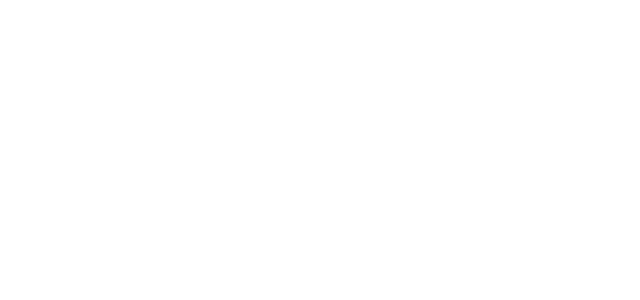
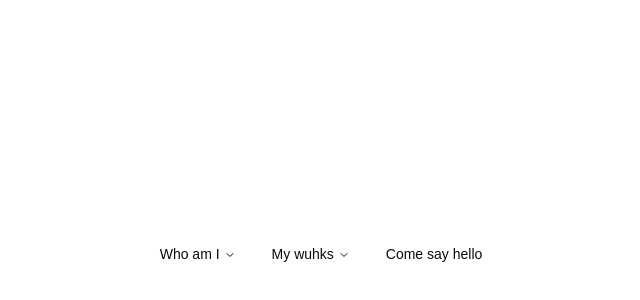
Before and after one commit to igloo-9/nihao-woshiricky, a Next.js app: page / in a window 1280 px wide. Shown: the part 146-446 px from the top of the page, without its empty margins (319-959 px from the left). Built offline with nearby package versions, Linux system fonts and the light colour scheme.

Commit message:
feat: add main content navigation menu and some text content

```diff
--- a/app/page.js
+++ b/app/page.js
@@ -1,3 +1,128 @@
+'use client'
+
+import * as React from 'react'
+import Link from 'next/link'
+
+import { cn } from '@/lib/utils'
+import {
+  NavigationMenu,
+  NavigationMenuContent,
+  NavigationMenuItem,
+  NavigationMenuLink,
+  NavigationMenuList,
+  NavigationMenuTrigger,
+  navigationMenuTriggerStyle,
+} from '@/components/ui/navigation-menu'
+
+const components = [
+  {
+    title: 'Lopi',
+    href: '/',
+    description:
+      'A public restroom passcode sharing mobile app (under development).',
+  },
+  {
+    title: 'Tubing',
+    href: '/',
+    description:
+      'A YouTube video downloading webapp. Currently down for maintenance.',
+  },
+]
+
 export default function Home() {
-  return <></>
+  return (
+    <div
+      style={{
+        display: 'flex',
+        justifyContent: 'center',
+        alignItems: 'center',
+        height: '100vh',
+      }}
+    >
+      <NavigationMenu>
+        <NavigationMenuList>
+          <NavigationMenuItem>
+            <NavigationMenuTrigger>Who am I</NavigationMenuTrigger>
+            <NavigationMenuContent>
+              <ul className="grid gap-3 p-4 md:w-[400px] lg:w-[500px] lg:grid-cols-[.75fr_1fr]">
+                <li className="row-span-3">
+                  <NavigationMenuLink asChild>
+                    <a
+                      className="flex h-full w-full select-none flex-col justify-end rounded-md bg-gradient-to-b from-muted/50 to-muted p-6 no-underline outline-none focus:shadow-md"
+                      href="/"
+                    >
+                      <div className="mb-2 mt-4 text-lg font-medium">
+                        Jiaqi Gu
+                      </div>
+                      <p className="text-sm leading-tight text-muted-foreground">
+                        I'm a dedicated software engineer and my preferred name
+                        is Ricky :)
+                      </p>
+                    </a>
+                  </NavigationMenuLink>
+                </li>
+                <ListItem href="/docs" title="Techstack">
+                  MERN (MongoDB + Express + React + Node.js) + React Native Expo
+                </ListItem>
+                <ListItem href="/docs/installation" title="Education">
+                  UC San Diego M.S. | Purdue B.S.
+                </ListItem>
+                <ListItem href="/docs/primitives/typography" title="Hobbies">
+                  League of Legends, Movies, and Gourmet
+                </ListItem>
+              </ul>
+            </NavigationMenuContent>
+          </NavigationMenuItem>
+          <NavigationMenuItem>
+            <NavigationMenuTrigger>My wuhks</NavigationMenuTrigger>
+            <NavigationMenuContent>
+              <ul className="grid w-[400px] gap-3 p-4 md:w-[500px] md:grid-cols-2 lg:w-[600px] ">
+                {components.map((component) => (
+                  <ListItem
+                    key={component.title}
+                    title={component.title}
+                    href={component.href}
+                  >
+                    {component.description}
+                  </ListItem>
+                ))}
+              </ul>
+            </NavigationMenuContent>
+          </NavigationMenuItem>
+          <NavigationMenuItem>
+            <Link href="/docs" legacyBehavior passHref>
+              <NavigationMenuLink className={navigationMenuTriggerStyle()}>
+                Come say hello
+              </NavigationMenuLink>
+            </Link>
+          </NavigationMenuItem>
+        </NavigationMenuList>
+      </NavigationMenu>
+    </div>
+  )
 }
+
+const ListItem = React.forwardRef(
+  ({ className, title, children, ...props }, ref) => {
+    return (
+      <li>
+        <NavigationMenuLink asChild>
+          <a
+            ref={ref}
+            className={cn(
+              'block select-none space-y-1 rounded-md p-3 leading-none no-underline outline-none transition-colors hover:bg-accent hover:text-accent-foreground focus:bg-accent focus:text-accent-foreground',
+              className,
+            )}
+            {...props}
+          >
+            <div className="text-sm font-medium leading-none">{title}</div>
+            <p className="line-clamp-2 text-sm leading-snug text-muted-foreground">
+              {children}
+            </p>
+          </a>
+        </NavigationMenuLink>
+      </li>
+    )
+  },
+)
+ListItem.displayName = 'ListItem'
--- /dev/null
+++ b/components/ui/navigation-menu.jsx
@@ -0,0 +1,104 @@
+import * as React from "react"
+import * as NavigationMenuPrimitive from "@radix-ui/react-navigation-menu"
+import { cva } from "class-variance-authority"
+import { ChevronDown } from "lucide-react"
+
+import { cn } from "@/lib/utils"
+
+const NavigationMenu = React.forwardRef(({ className, children, ...props }, ref) => (
+  <NavigationMenuPrimitive.Root
+    ref={ref}
+    className={cn(
+      "relative z-10 flex max-w-max flex-1 items-center justify-center",
+      className
+    )}
+    {...props}>
+    {children}
+    <NavigationMenuViewport />
+  </NavigationMenuPrimitive.Root>
+))
+NavigationMenu.displayName = NavigationMenuPrimitive.Root.displayName
+
+const NavigationMenuList = React.forwardRef(({ className, ...props }, ref) => (
+  <NavigationMenuPrimitive.List
+    ref={ref}
+    className={cn(
+      "group flex flex-1 list-none items-center justify-center space-x-1",
+      className
+    )}
+    {...props} />
+))
+NavigationMenuList.displayName = NavigationMenuPrimitive.List.displayName
+
+const NavigationMenuItem = NavigationMenuPrimitive.Item
+
+const navigationMenuTriggerStyle = cva(
+  "group inline-flex h-9 w-max items-center justify-center rounded-md bg-background px-4 py-2 text-sm font-medium transition-colors hover:bg-accent hover:text-accent-foreground focus:bg-accent focus:text-accent-foreground focus:outline-none disabled:pointer-events-none disabled:opacity-50 data-[active]:bg-accent/50 data-[state=open]:bg-accent/50"
+)
+
+const NavigationMenuTrigger = React.forwardRef(({ className, children, ...props }, ref) => (
+  <NavigationMenuPrimitive.Trigger
+    ref={ref}
+    className={cn(navigationMenuTriggerStyle(), "group", className)}
+    {...props}>
+    {children}{" "}
+    <ChevronDown
+      className="relative top-[1px] ml-1 h-3 w-3 transition duration-300 group-data-[state=open]:rotate-180"
+      aria-hidden="true" />
+  </NavigationMenuPrimitive.Trigger>
+))
+NavigationMenuTrigger.displayName = NavigationMenuPrimitive.Trigger.displayName
+
+const NavigationMenuContent = React.forwardRef(({ className, ...props }, ref) => (
+  <NavigationMenuPrimitive.Content
+    ref={ref}
+    className={cn(
+      "left-0 top-0 w-full data-[motion^=from-]:animate-in data-[motion^=to-]:animate-out data-[motion^=from-]:fade-in data-[motion^=to-]:fade-out data-[motion=from-end]:slide-in-from-right-52 data-[motion=from-start]:slide-in-from-left-52 data-[motion=to-end]:slide-out-to-right-52 data-[motion=to-start]:slide-out-to-left-52 md:absolute md:w-auto ",
+      className
+    )}
+    {...props} />
+))
+NavigationMenuContent.displayName = NavigationMenuPrimitive.Content.displayName
+
+const NavigationMenuLink = NavigationMenuPrimitive.Link
+
+const NavigationMenuViewport = React.forwardRef(({ className, ...props }, ref) => (
+  <div className={cn("absolute left-0 top-full flex justify-center")}>
+    <NavigationMenuPrimitive.Viewport
+      className={cn(
+        "origin-top-center relative mt-1.5 h-[var(--radix-navigation-menu-viewport-height)] w-full overflow-hidden rounded-md border bg-popover text-popover-foreground shadow data-[state=open]:animate-in data-[state=closed]:animate-out data-[state=closed]:zoom-out-95 data-[state=open]:zoom-in-90 md:w-[var(--radix-navigation-menu-viewport-width)]",
+        className
+      )}
+      ref={ref}
+      {...props} />
+  </div>
+))
+NavigationMenuViewport.displayName =
+  NavigationMenuPrimitive.Viewport.displayName
+
+const NavigationMenuIndicator = React.forwardRef(({ className, ...props }, ref) => (
+  <NavigationMenuPrimitive.Indicator
+    ref={ref}
+    className={cn(
+      "top-full z-[1] flex h-1.5 items-end justify-center overflow-hidden data-[state=visible]:animate-in data-[state=hidden]:animate-out data-[state=hidden]:fade-out data-[state=visible]:fade-in",
+      className
+    )}
+    {...props}>
+    <div
+      className="relative top-[60%] h-2 w-2 rotate-45 rounded-tl-sm bg-border shadow-md" />
+  </NavigationMenuPrimitive.Indicator>
+))
+NavigationMenuIndicator.displayName =
+  NavigationMenuPrimitive.Indicator.displayName
+
+export {
+  navigationMenuTriggerStyle,
+  NavigationMenu,
+  NavigationMenuList,
+  NavigationMenuItem,
+  NavigationMenuContent,
+  NavigationMenuTrigger,
+  NavigationMenuLink,
+  NavigationMenuIndicator,
+  NavigationMenuViewport,
+}
--- a/package.json
+++ b/package.json
@@ -10,6 +10,7 @@
     "format": "prettier --write ."
   },
   "dependencies": {
+    "@radix-ui/react-navigation-menu": "^1.2.3",
     "class-variance-authority": "^0.7.1",
     "clsx": "^2.1.1",
     "lucide-react": "^0.471.0",
```
Also changed, not shown: 1 other file (tests, documents, lock files or other folders).
